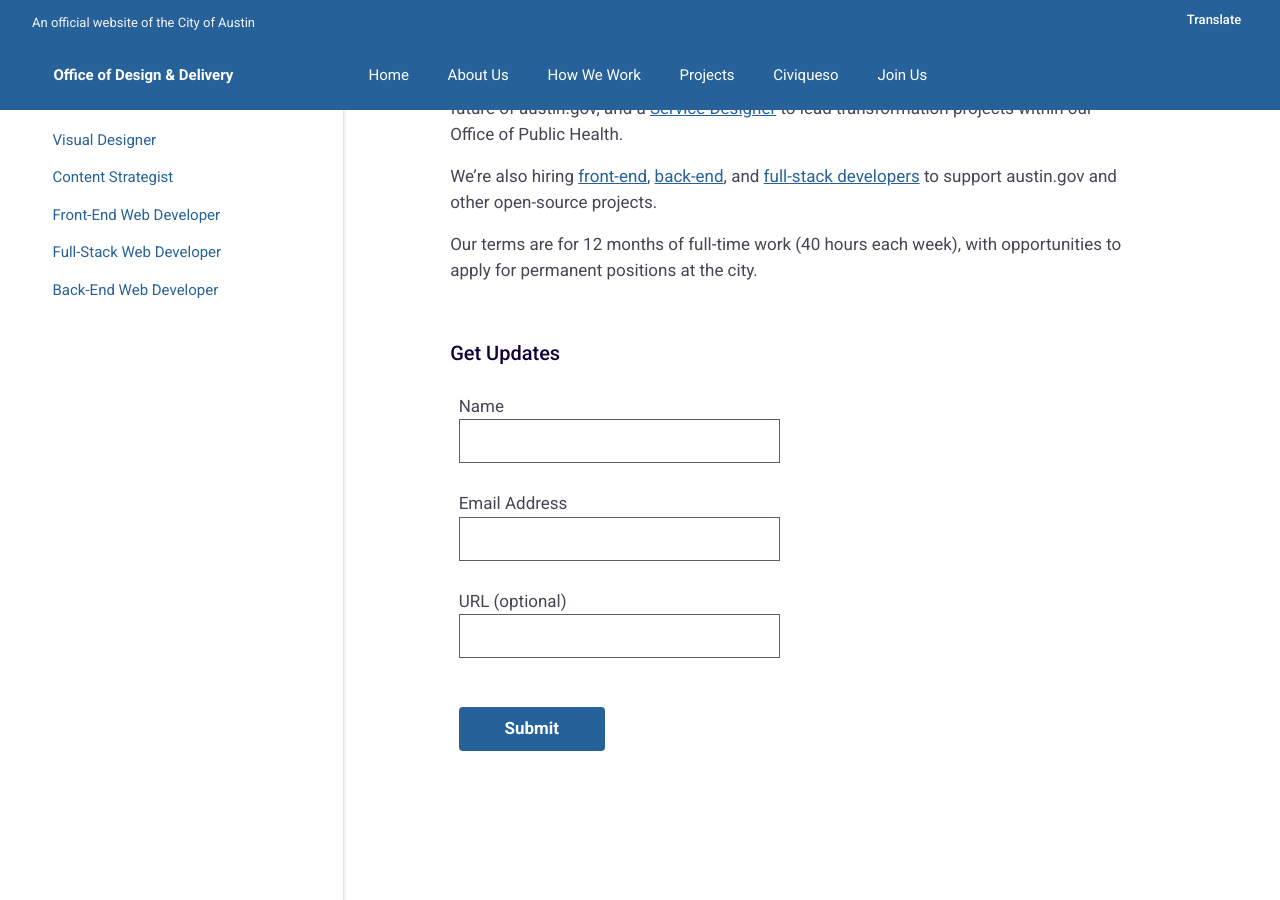
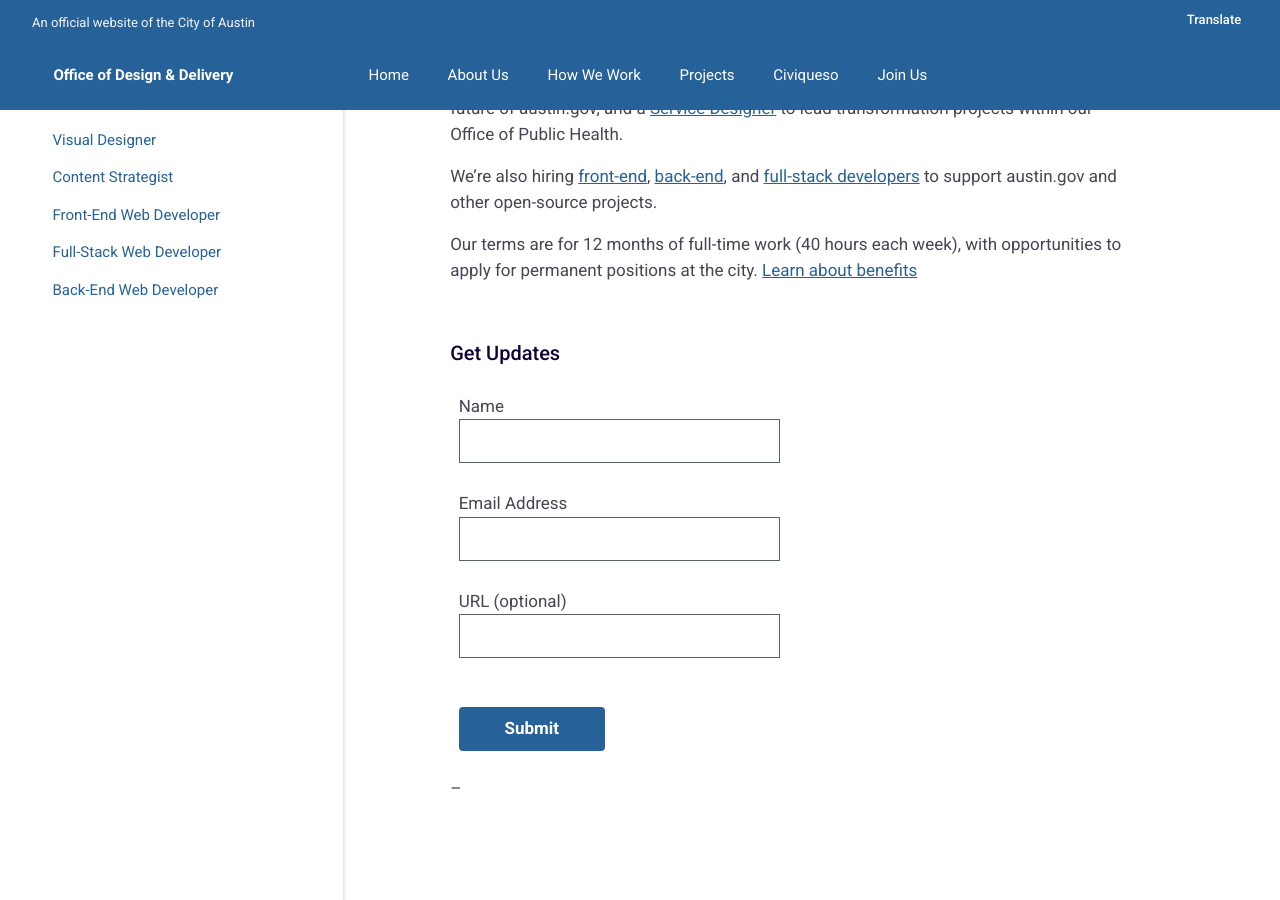
Before and after one commit to opensavannah/ProjectResilience, a Jekyll site: the page built from _jobs/information/join-us.md, in a window 1280 px wide and 900 px high, scrolled down 379 px. Built offline with Jekyll 4.4.1, drawn with Linux system fonts in a browser that asks for light colours; comment, search, counter and statistics services are not loaded.

Commit message:
update join page, mobile sub-nav needs work

```diff
--- a/_jobs/information/join-us.md
+++ b/_jobs/information/join-us.md
@@ -7,21 +7,25 @@ lede_markdown: We are a team of passionate, civic-minded professionals who work
 # DON'T EDIT ANYTHING BETWEEN THE <div> TAGS BELOW!
 ---
 
+
+We're currently looking for [Content Strategists](/join/positions/content-strategist/) and a [Visual Designer](/join/positions/ui-designer/) to contribute to the future of austin.gov, and a [Service Designer](/join/positions/service-designer/) to lead transformation projects within our Office of Public Health.
+
+We're also hiring [front-end](/join/positions/full-stack-developer/), [back-end](/join/positions/back-end-developer/), and [full-stack developers](/join/positions/front-end-developer/) to support austin.gov and other open-source projects.
+
+Our terms are for 12 months of full-time work (40 hours each week), with opportunities to apply for permanent positions at the city. [Learn about benefits](/join/information/benefits/)
+
+
+
+
+#### Get Updates
+{% include bloomfire-form.html %}
+
+
+--
+
 <div class="hidden-md hidden-lg hidden-xl" role="menu">
 {% assign new_collection = site.collections | where: "title", page.nav_from_collection | first %}
 {% assign items = new_collection.docs | sort: "url" | sort: "position" %}
 {% assign base_path = page.nav_from_collection | downcase | prepend: "/_" | append: "/"  %}
 {% include recursive-nav.html items=items base_path=base_path  %}
 </div>
-
-We're currently looking for [Content Strategists](/join/positions/content-strategist/) and a [Visual Designer](/join/positions/ui-designer/) to contribute to the future of austin.gov, and a [Service Designer](/join/positions/service-designer/) to lead transformation projects within our Office of Public Health.
-
-We're also hiring [front-end](/join/positions/full-stack-developer/), [back-end](/join/positions/back-end-developer/), and [full-stack developers](/join/positions/front-end-developer/) to support austin.gov and other open-source projects.
-
-Our terms are for 12 months of full-time work (40 hours each week), with opportunities to apply for permanent positions at the city.
-
-
-
-
-#### Get Updates
-{% include bloomfire-form.html %}
```
